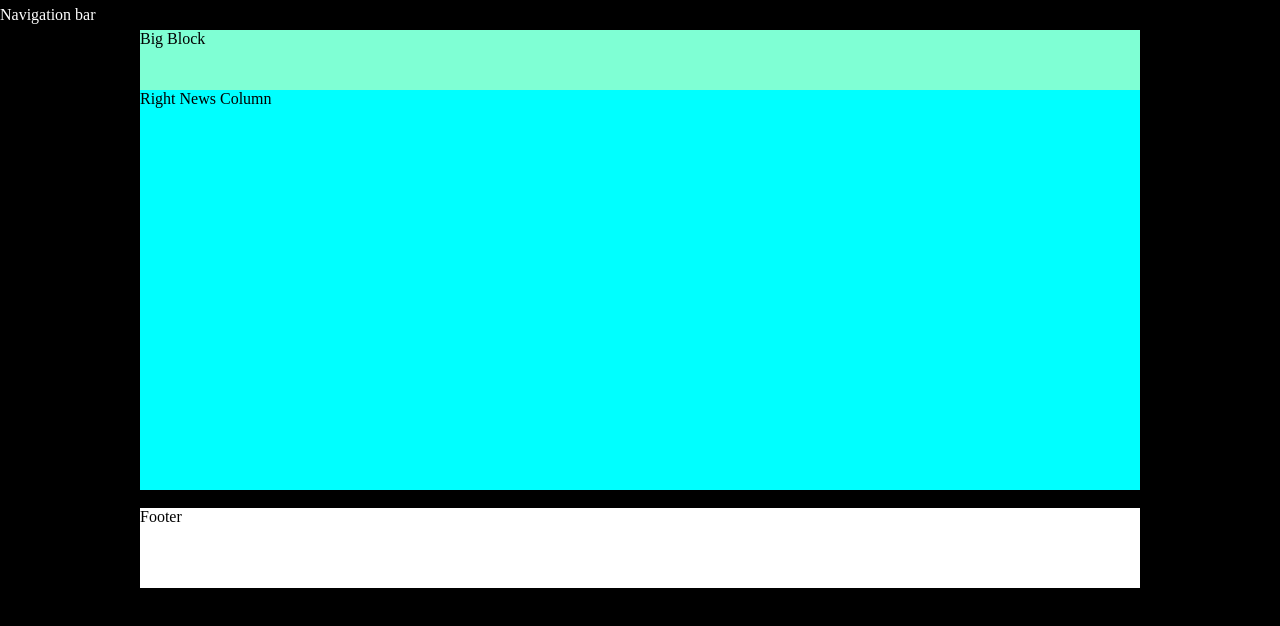
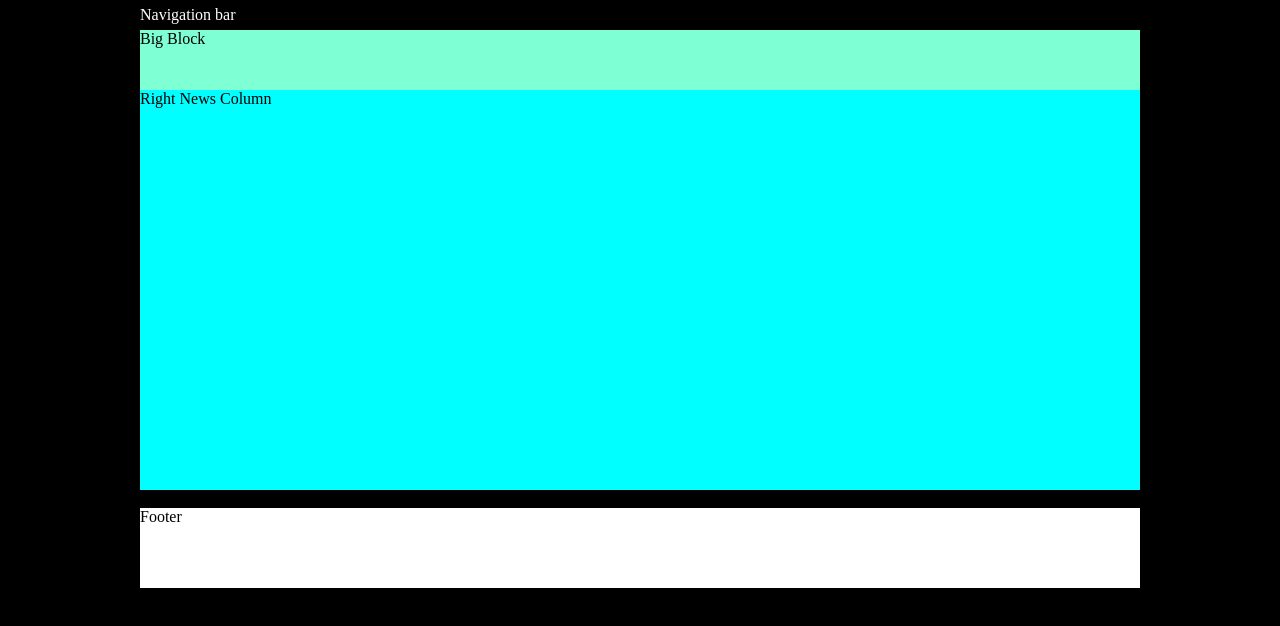
Before and after one commit to sadaf2020/BBC, a plain HTML site: page index.html in a window 1280 px wide. Drawn offline with Linux system fonts and the light colour scheme.

Commit message:
fixed nav bar location

```diff
--- a/index.html
+++ b/index.html
@@ -17,6 +17,8 @@
       height: 30px;
       display: flex;
       align-items: center;
+      width: 1000px;
+      margin: auto;
     }
 
     .two {
```
